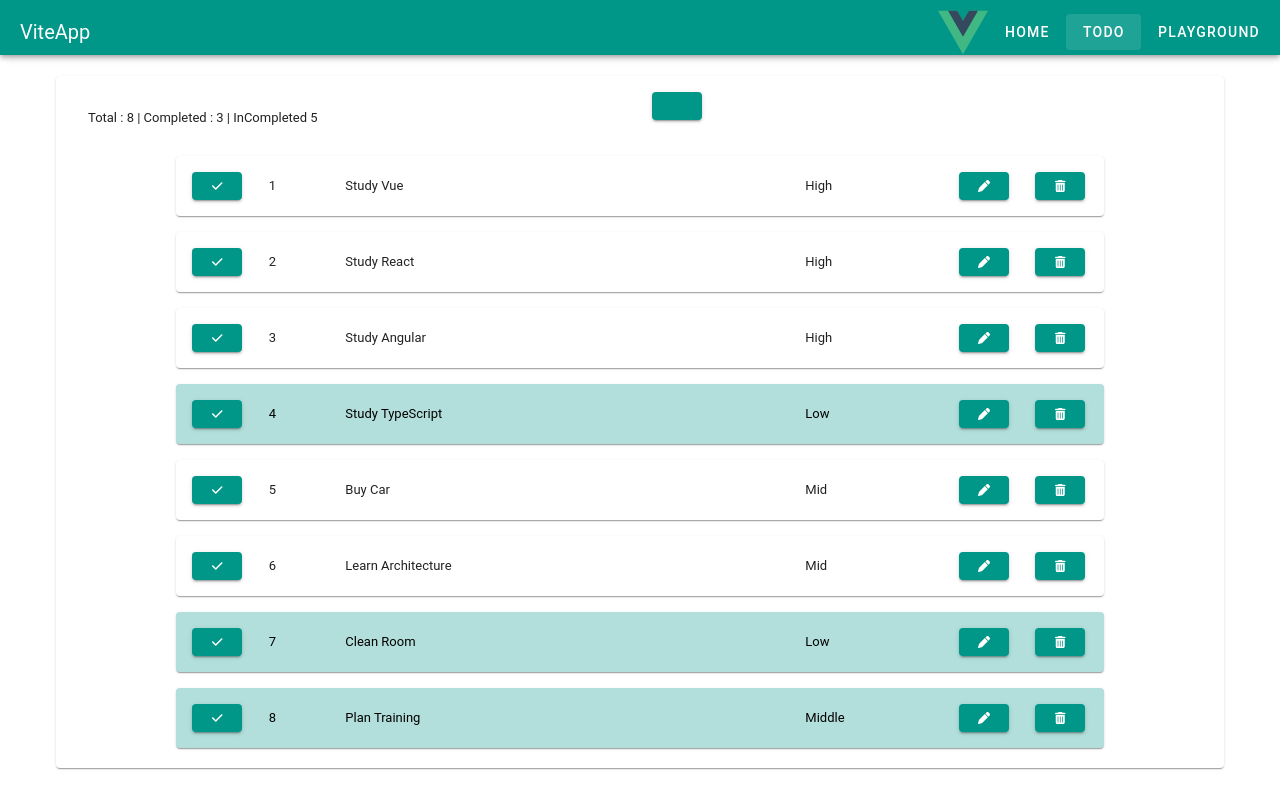
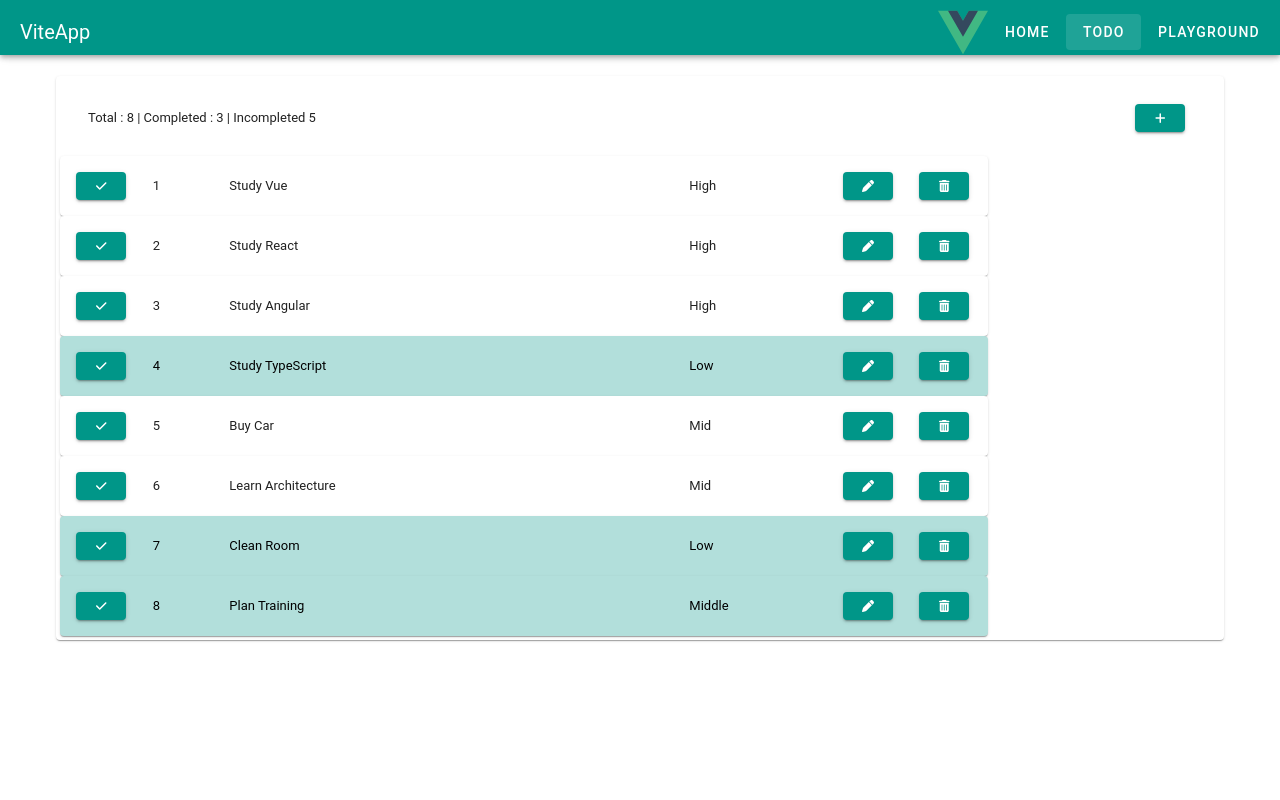
Before and after one commit to Sota-Wt/todo-app-vue-vite-option-api, a Vue app: page /todo in a window 1280 px wide. Built offline with nearby package versions, Linux system fonts and the light colour scheme.

Commit message:
Complete

```diff
--- a/src/components/TodoApp/TaskCounter.vue
+++ b/src/components/TodoApp/TaskCounter.vue
@@ -1,11 +1,11 @@
 <script>
 export default {
-    props: ['totalCount', 'completedCount', 'inCompletedCount'],
+    props: ['totalCount', 'completedCount', 'incompletedCount'],
 };
 </script>
 <template>
     <div>
-        Total : {{ totalCount }} | Completed : {{ completedCount }} | InCompleted
-        {{ inCompletedCount }}
+        Total : {{ totalCount }} | Completed : {{ completedCount }} | Incompleted
+        {{ incompletedCount }}
     </div>
 </template>
--- a/src/components/TodoApp/TaskItem.vue
+++ b/src/components/TodoApp/TaskItem.vue
@@ -1,7 +1,17 @@
 <script>
+import TaskModal from './TaskModal.vue';
 export default {
+    inheritAttrs: false,
+    components: {
+        TaskModal
+    },
     props: ['task'],
-    emits: ['onClickCheckButton', 'onClickDeleteButton'],
+    emits: ['onClickCheckButton', 'onClickDeleteButton', 'onClickSubmitButtonToUpdate'],
+    data() {
+        return {
+            openTaskModal: false,
+        };
+    },
     methods: {
         onClickCheckButton(id) {
             this.$emit('onClickCheckButton', id);
@@ -9,10 +19,17 @@ export default {
         onClickDeleteButton(id) {
             this.$emit('onClickDeleteButton', id);
         },
+        onClickSubmitButtonToUpdate(inputtedTask, selectedPriority, id) {
+            this.$emit('onClickSubmitButtonToUpdate', inputtedTask, selectedPriority, id);
+        },
     },
 };
 </script>
 <template>
+    <TaskModal :is-add-task="false" :task="task" v-model="openTaskModal"
+        @on-click-delete-modal-button="openTaskModal = !openTaskModal" @on-click-submit-button-to-update="(inputtedtask, selectedPriority) =>
+            onClickSubmitButtonToUpdate(inputtedtask, selectedPriority, task.id)
+            " />
     <v-card class="task-item-card" :color="task.completed ? 'teal-lighten-4' : ''">
         <v-container>
             <v-row>
@@ -31,7 +48,7 @@ export default {
                     {{ task.priority }}
                 </v-col>
                 <v-col cols="1" align-self="center">
-                    <v-btn color="teal" size="small">
+                    <v-btn color="teal" size="small" @click="openTaskModal = !openTaskModal">
                         <font-awesome-icon icon="fa-solid fa-pen" />
                     </v-btn>
                 </v-col>
--- a/src/components/TodoApp/TaskList.vue
+++ b/src/components/TodoApp/TaskList.vue
@@ -6,7 +6,7 @@ export default {
         TaskItem,
     },
     props: ['tasks'],
-    emits: ['onClickCheckButton', 'onClickDeleteButton'],
+    emits: ['onClickCheckButton', 'onClickDeleteButton', 'onClickSubmitButtonToUpdate'],
     methods: {
         onClickCheckButton(id) {
             this.$emit('onClickCheckButton', id);
@@ -14,12 +14,19 @@ export default {
         onClickDeleteButton(id) {
             this.$emit('onClickDeleteButton', id);
         },
+        onClickSubmitButtonToUpdate(inputtedTask, selectedPriority, id) {
+            this.$emit('onClickSubmitButtonToUpdate', inputtedTask, selectedPriority, id);
+        },
     },
 };
 </script>
 <template>
     <TaskItem v-for="task in tasks" :key="task.id" :task="task" class="task-item"
-        @on-click-check-button="(id) => onClickCheckButton(id)" @on-click-delete-button="(id) => onClickDeleteButton(id)" />
+        @on-click-check-button="(id) => onClickCheckButton(id)" @on-click-delete-button="(id) => onClickDeleteButton(id)"
+        @on-click-submit-button-to-update="(inputtedTask, selectedPriority, id) =>
+                onClickSubmitButtonToUpdate(inputtedTask, selectedPriority, id)
+            ">
+    </TaskItem>
 </template>
 <style scoped>
 .task-item {
--- /dev/null
+++ b/src/components/TodoApp/TaskModal.vue
@@ -0,0 +1,71 @@
+<script>
+import { Task } from '../../Models/Task';
+export default {
+    components: {},
+    props: {
+        isAddTask: Boolean,
+        task: Task,
+    },
+    emits: ['onClickDeleteModalButton', 'onClickSubmitButtonToAdd', 'onClickSubmitButtonToUpdate'],
+    data() {
+        return {
+            openTaskModal: false,
+            inputtedTask: this.task ? this.task.title : '',
+            priorities: ['High', 'Mid', 'Low'],
+            selectedPriority: this.task ? this.task.priority : 'High',
+        };
+    },
+    computed: {
+        getTitle() {
+            return this.isAddTask ? 'Add Task' : 'Edit Task';
+        },
+    },
+    methods: {
+        onClickSubmitButton(inputtedTask, selectedPriority, isAddTask) {
+            isAddTask
+                ? this.$emit('onClickSubmitButtonToAdd', inputtedTask, selectedPriority)
+                : this.$emit('onClickSubmitButtonToUpdate', inputtedTask, selectedPriority);
+            this.closeModal();
+        },
+        closeModal() {
+            this.$emit('onClickDeleteModalButton');
+        },
+    },
+};
+</script>
+<template>
+    <v-dialog v-model="openTaskModal">
+        <v-card class="task-modal">
+            <div class="task-modal-header">
+                {{ getTitle }}
+            </div>
+            <v-container>
+                <v-form>
+                    <v-text-field v-model="inputtedTask" variant="solo" />
+                    <v-select v-model="selectedPriority" :items="priorities" variant="solo" hide-details="true" />
+                    <br />
+                </v-form>
+                <div>
+                    <v-btn @click="closeModal()" color="teal"> Close </v-btn>
+                    <v-btn @click="onClickSubmitButton(inputtedTask, selectedPriority, isAddTask)" color="teal">
+                        Submit
+                    </v-btn>
+                </div>
+            </v-container>
+        </v-card>
+    </v-dialog>
+</template>
+<style scoped>
+.task-modal {
+    align-self: center;
+    width: 50%;
+    height: 20rem;
+}
+
+.task-modal-header {
+    width: 100%;
+    height: 55px;
+    background-color: teal;
+    color: white;
+}
+</style>
--- a/src/main.js
+++ b/src/main.js
@@ -24,10 +24,12 @@ import { FontAwesomeIcon } from '@fortawesome/vue-fontawesome';
 import { faTrashCan } from '@fortawesome/free-solid-svg-icons';
 import { faPen } from '@fortawesome/free-solid-svg-icons';
 import { faCheck } from '@fortawesome/free-solid-svg-icons';
+import { faPlus } from '@fortawesome/free-solid-svg-icons';
 
 library.add(faTrashCan);
 library.add(faPen);
 library.add(faCheck);
+library.add(faPlus);
 
 const vuetify = createVuetify({
     components,
--- a/src/stores/task.js
+++ b/src/stores/task.js
@@ -1,4 +1,5 @@
 import { defineStore } from 'pinia';
+import { Task } from '../Models/Task';
 import { dummyTasks } from '@/data/dummy/dummyTasks';
 export const useTaskStore = defineStore('task', {
     state: () => ({
@@ -8,7 +9,7 @@ export const useTaskStore = defineStore('task', {
         allTasks: (state) => state.tasks,
         totalCount: (state) => state.tasks.length,
         completedCount: (state) => state.tasks.filter((task) => task.completed).length,
-        inCompletedCount: (state) => state.tasks.filter((task) => !task.completed).length,
+        incompletedCount: (state) => state.tasks.filter((task) => !task.completed).length,
     },
     actions: {
         completeTask(id) {
@@ -18,5 +19,14 @@ export const useTaskStore = defineStore('task', {
         deleteTask(id) {
             this.tasks = this.tasks.filter((task) => task.id !== id);
         },
+        addTask(inputtedtask, selectedPriority) {
+            const maxId = Math.max(...this.allTasks.map((task) => task.id)) + 1;
+            this.tasks.push(new Task(maxId, inputtedtask, selectedPriority, false, false));
+        },
+        updateTask(inputtedtask, selectedPriority, id) {
+            const target = this.tasks.find((task) => task.id === id);
+            target.title = inputtedtask;
+            target.priority = selectedPriority;
+        },
     },
 });
--- a/src/views/TodoApp.vue
+++ b/src/views/TodoApp.vue
@@ -3,11 +3,18 @@ import { mapActions, mapStores } from 'pinia';
 import { useTaskStore } from '../stores/task';
 import TaskList from '../components/TodoApp/TaskList.vue';
 import TaskCounter from '../components/TodoApp/TaskCounter.vue';
+import TaskModal from '../components/TodoApp/TaskModal.vue';
 
 export default {
     components: {
         TaskList,
         TaskCounter,
+        TaskModal,
+    },
+    data() {
+        return {
+            openTaskModal: false,
+        };
     },
     computed: {
         ...mapStores(useTaskStore),
@@ -16,6 +23,8 @@ export default {
         ...mapActions(useTaskStore, {
             onClickCheckButton: 'completeTask',
             onClickDeleteButton: 'deleteTask',
+            onClickSubmitButtonToAdd: 'addTask',
+            onClickSubmitButtonToUpdate: 'updateTask',
         }),
     },
 };
@@ -23,20 +32,32 @@ export default {
 <template>
     <div class="todo-app-area">
         <v-container>
+            <!-- Note
+                以下のような記述はダイアログの制御がなぜかできない
+                v-Modelじゃないと制御できない -->
+            <!-- :open="openDialog"  -->
+            <TaskModal :is-add-task="true" v-model="openTaskModal"
+                @on-click-delete-modal-button="openTaskModal = !openTaskModal" @on-click-submit-button-to-add="(inputtedtask, selectedPriority) =>
+                        onClickSubmitButtonToAdd(inputtedtask, selectedPriority)
+                    " />
             <v-card>
                 <v-container>
                     <v-row>
-                        <v-col>
-                            <TaskCounter :totalCount="taskStore.totalCount" :completedCount="taskStore.completedCount"
-                                :inCompletedCount="taskStore.inCompletedCount" class="task-counter-area" />
+                        <v-col cols="11">
+                            <TaskCounter :total-count="taskStore.totalCount" :completed-count="taskStore.completedCount"
+                                :incompleted-count="taskStore.incompletedCount" class="task-counter-area" />
                         </v-col>
-                        <v-col>
-                            <v-btn color="teal" size="small"> </v-btn>
+                        <v-col align-self="center">
+                            <v-btn color="teal" size="small" @click="openTaskModal = !openTaskModal">
+                                <font-awesome-icon icon="fa-solid fa-plus" />
+                            </v-btn>
                         </v-col>
                     </v-row>
                     <v-row>
                         <TaskList :tasks="taskStore.allTasks" @on-click-check-button="(id) => onClickCheckButton(id)"
-                            @on-click-delete-button="(id) => onClickDeleteButton(id)" />
+                            @on-click-delete-button="(id) => onClickDeleteButton(id)" @on-click-submit-button-to-update="(inputtedTask, selectedPriority, id) =>
+                                    onClickSubmitButtonToUpdate(inputtedTask, selectedPriority, id)
+                                " />
                     </v-row>
                 </v-container>
             </v-card>
```
